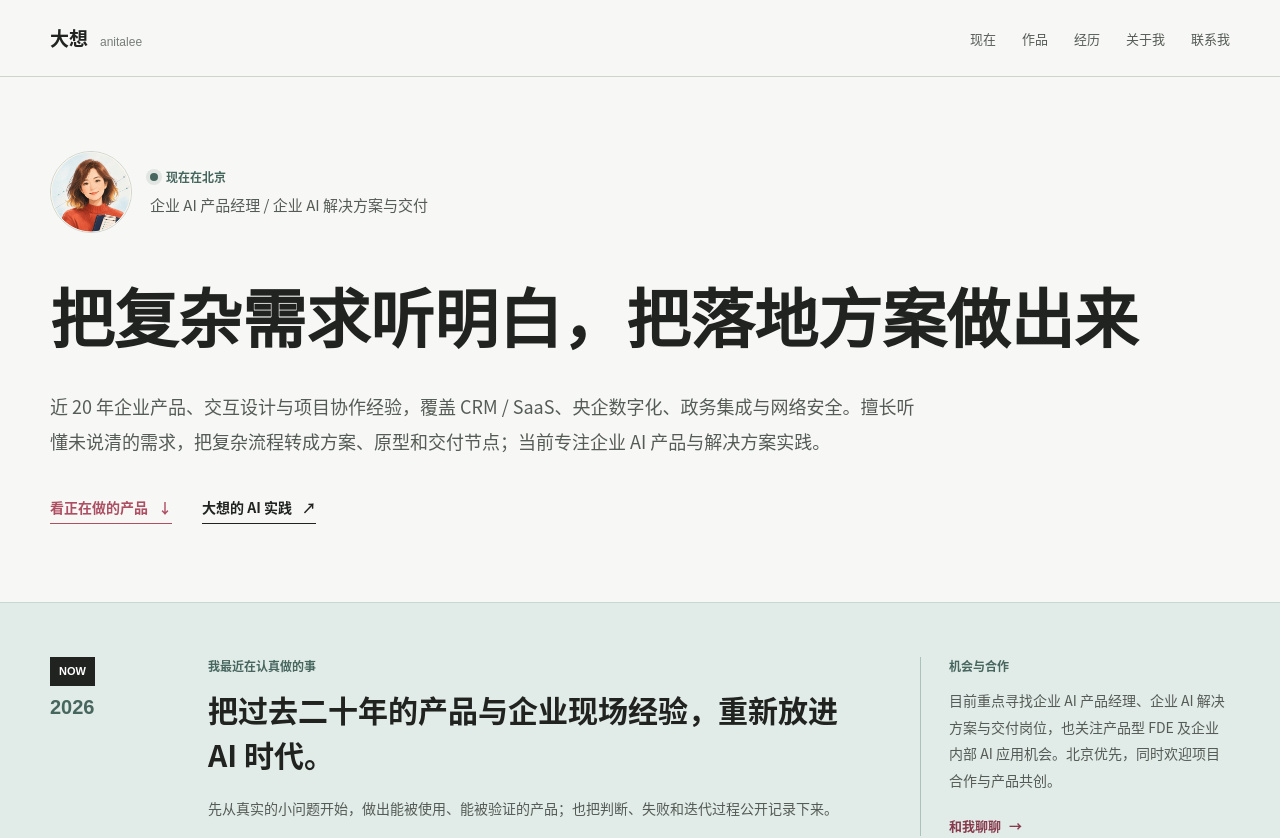
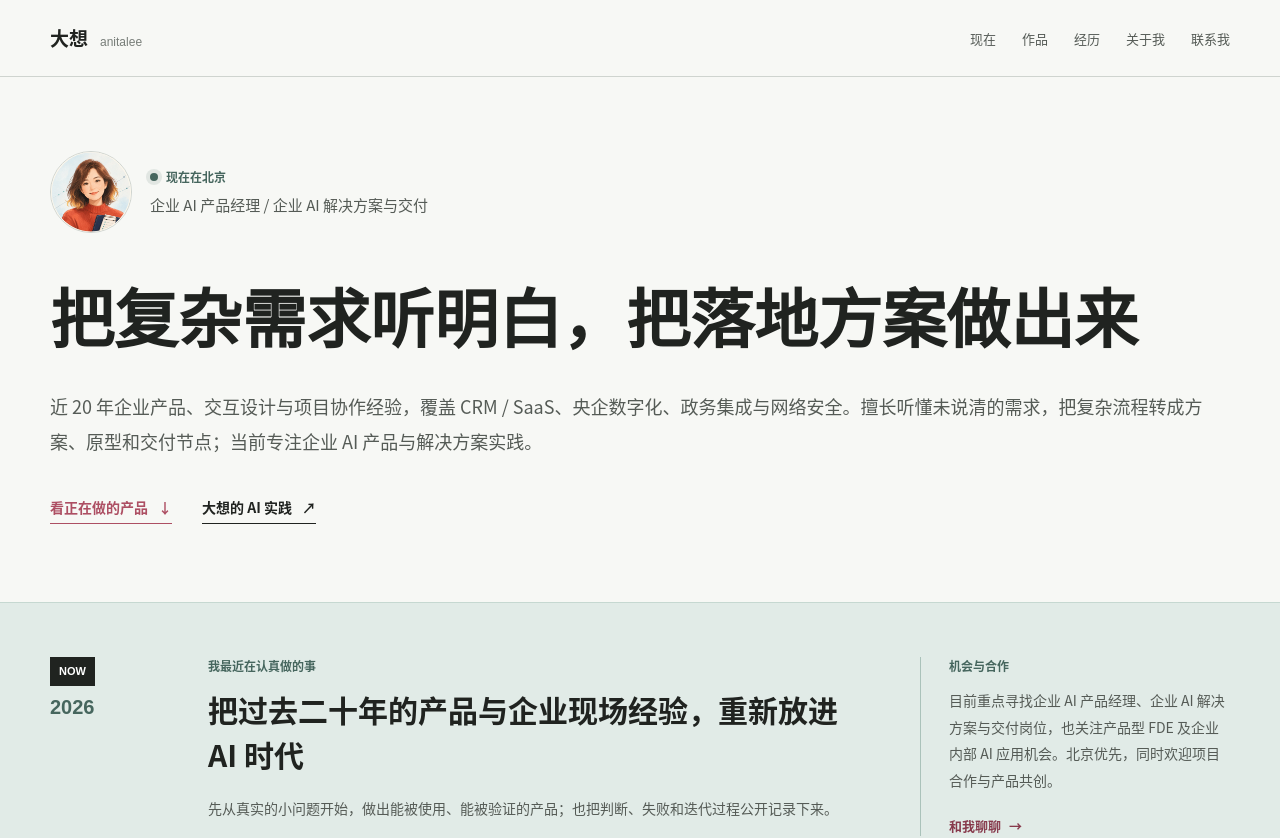
Before and after one commit to anitaleexiang0210/anitalee, a Next.js app: page / in a window 1280 px wide. Shown: the top 838 px of the page. Built offline with nearby package versions, Linux system fonts and the light colour scheme.

Commit message:
放开首屏介绍文字宽度

```diff
--- a/app/home.css
+++ b/app/home.css
@@ -147,7 +147,7 @@
 }
 
 .home-introduction {
-  max-width: 880px;
+  max-width: none;
   margin: 30px 0 0;
   color: var(--home-soft);
   font-size: 18px;
--- a/app/page.tsx
+++ b/app/page.tsx
@@ -78,7 +78,7 @@ export default function Home() {
           </div>
           <div className="home-now-copy">
             <p>我最近在认真做的事</p>
-            <h2>把过去二十年的产品与企业现场经验，重新放进 AI 时代。</h2>
+            <h2>把过去二十年的产品与企业现场经验，重新放进 AI 时代</h2>
             <p>
               先从真实的小问题开始，做出能被使用、能被验证的产品；也把判断、失败和迭代过程公开记录下来。
             </p>
```
